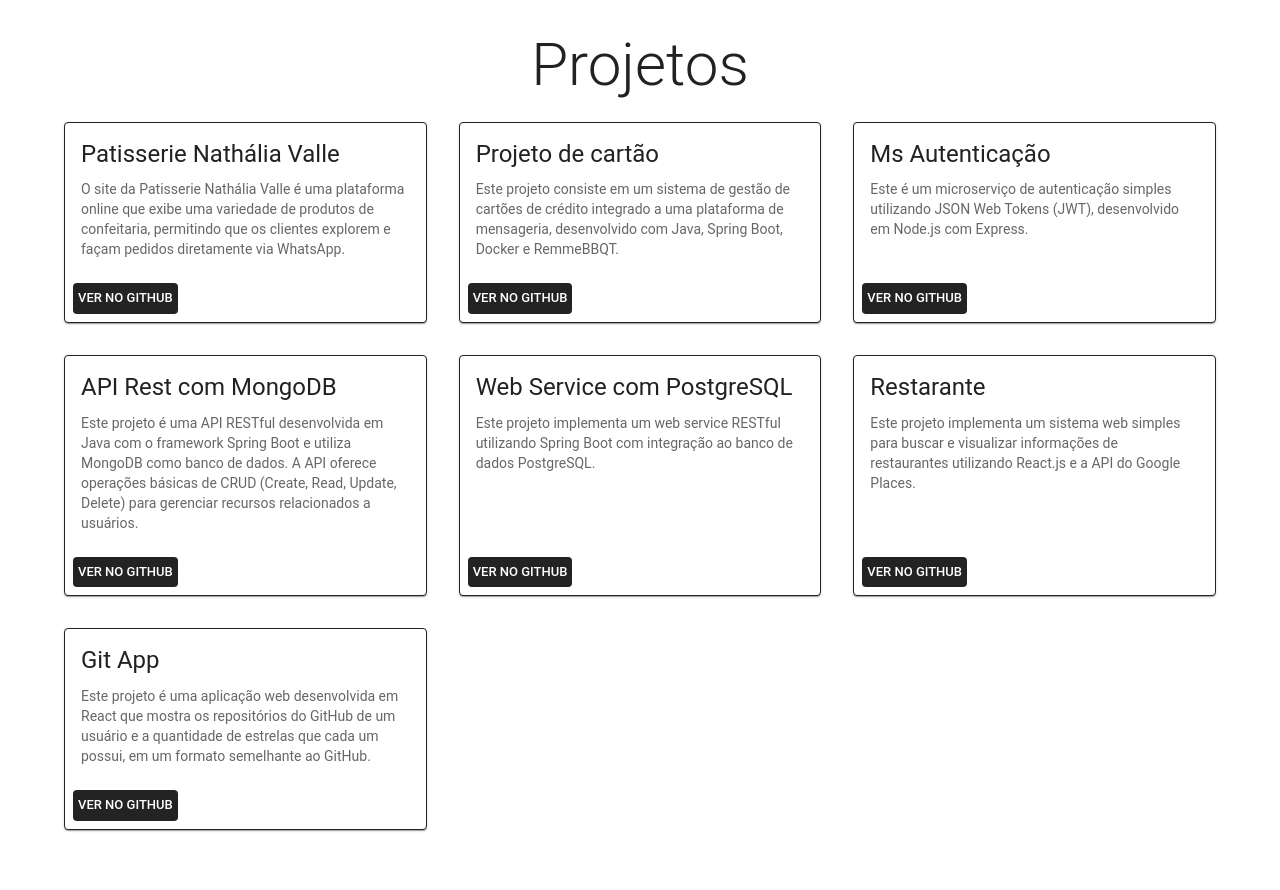
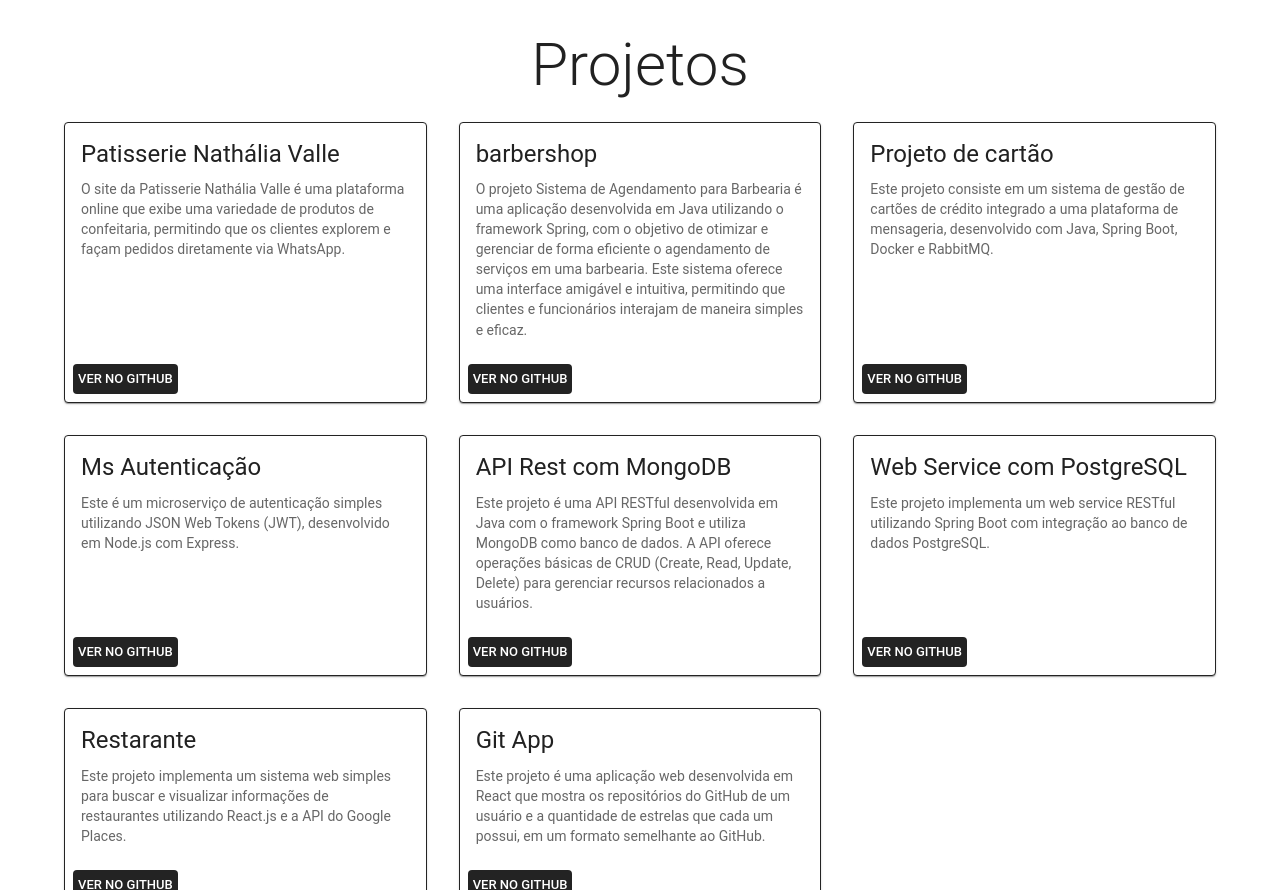
Before and after one commit to britolmbs/my-portifolio, a React (Vite) app: page / in a window 1280 px wide. Shown: the part 1180-2070 px from the top of the page. Built offline with nearby package versions, Linux system fonts and the light colour scheme.

Commit message:
Adicionando mais progetos

```diff
--- a/src/pages/Home/sections/Projects/Projects.tsx
+++ b/src/pages/Home/sections/Projects/Projects.tsx
@@ -8,9 +8,15 @@ const Projects = () => {
             description: "O site da Patisserie Nathália Valle é uma plataforma online que exibe uma variedade de produtos de confeitaria, permitindo que os clientes explorem e façam pedidos diretamente via WhatsApp.",
             url: "https://github.com/britolmbs/patisserie",
         },
+
+        {
+            name: "barbershop",
+            description: "O projeto Sistema de Agendamento para Barbearia é uma aplicação desenvolvida em Java utilizando o framework Spring, com o objetivo de otimizar e gerenciar de forma eficiente o agendamento de serviços em uma barbearia. Este sistema oferece uma interface amigável e intuitiva, permitindo que clientes e funcionários interajam de maneira simples e eficaz.",
+            url: "https://github.com/britolmbs/barbershop",
+        },
         {
             name: "Projeto de cartão",
-            description: "Este projeto consiste em um sistema de gestão de cartões de crédito integrado a uma plataforma de mensageria, desenvolvido com Java, Spring Boot, Docker e RemmeBBQT.",
+            description: "Este projeto consiste em um sistema de gestão de cartões de crédito integrado a uma plataforma de mensageria, desenvolvido com Java, Spring Boot, Docker e RabbitMQ.",
             url: "https://github.com/britolmbs/projetocartao",
         },
         {
```
